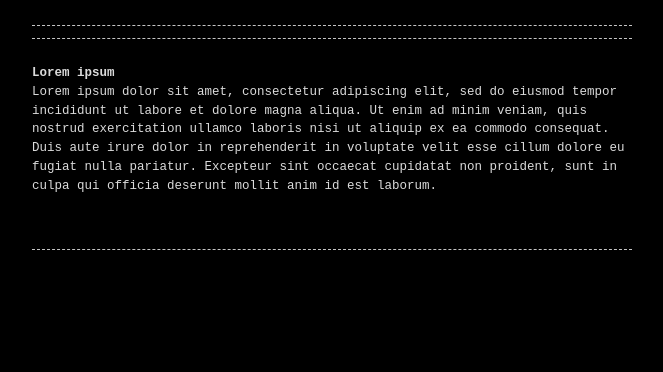
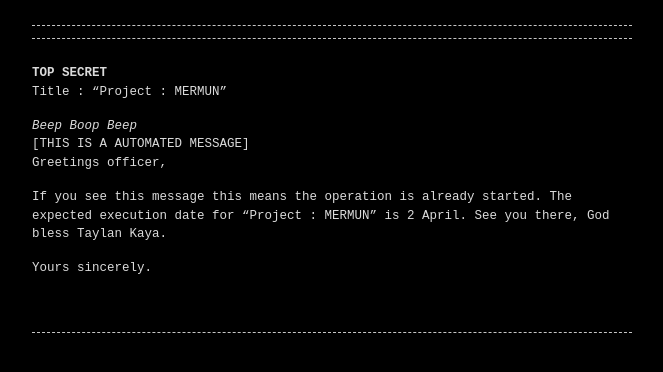
Before and after one commit to axolotlagatsuma/MERMUNWebsite, a Jekyll site: the page built from index.md, in a window 1280 px wide. Shown: the top 372 px of the page, without its empty margins (308-971 px from the left). Built offline with Jekyll 4.4.1, drawn with Linux system fonts in a browser that asks for light colours.

Commit message:
Update index.md

```diff
--- a/index.md
+++ b/index.md
@@ -4,6 +4,14 @@ layout: home
 permalink: /
 ---
 
-# Lorem ipsum
+# TOP SECRET
 
-Lorem ipsum dolor sit amet, consectetur adipiscing elit, sed do eiusmod tempor incididunt ut labore et dolore magna aliqua. Ut enim ad minim veniam, quis nostrud exercitation ullamco laboris nisi ut aliquip ex ea commodo consequat. Duis aute irure dolor in reprehenderit in voluptate velit esse cillum dolore eu fugiat nulla pariatur. Excepteur sint occaecat cupidatat non proident, sunt in culpa qui officia deserunt mollit anim id est laborum.
+Title : "Project : MERMUN"
+
+*Beep* *Boop* *Beep*
+[THIS IS A AUTOMATED MESSAGE]
+Greetings officer,
+
+If you see this message this means the operation is already started. The expected execution date for "Project : MERMUN" is 2 April. See you there, God bless Taylan Kaya.
+
+Yours sincerely.
```
